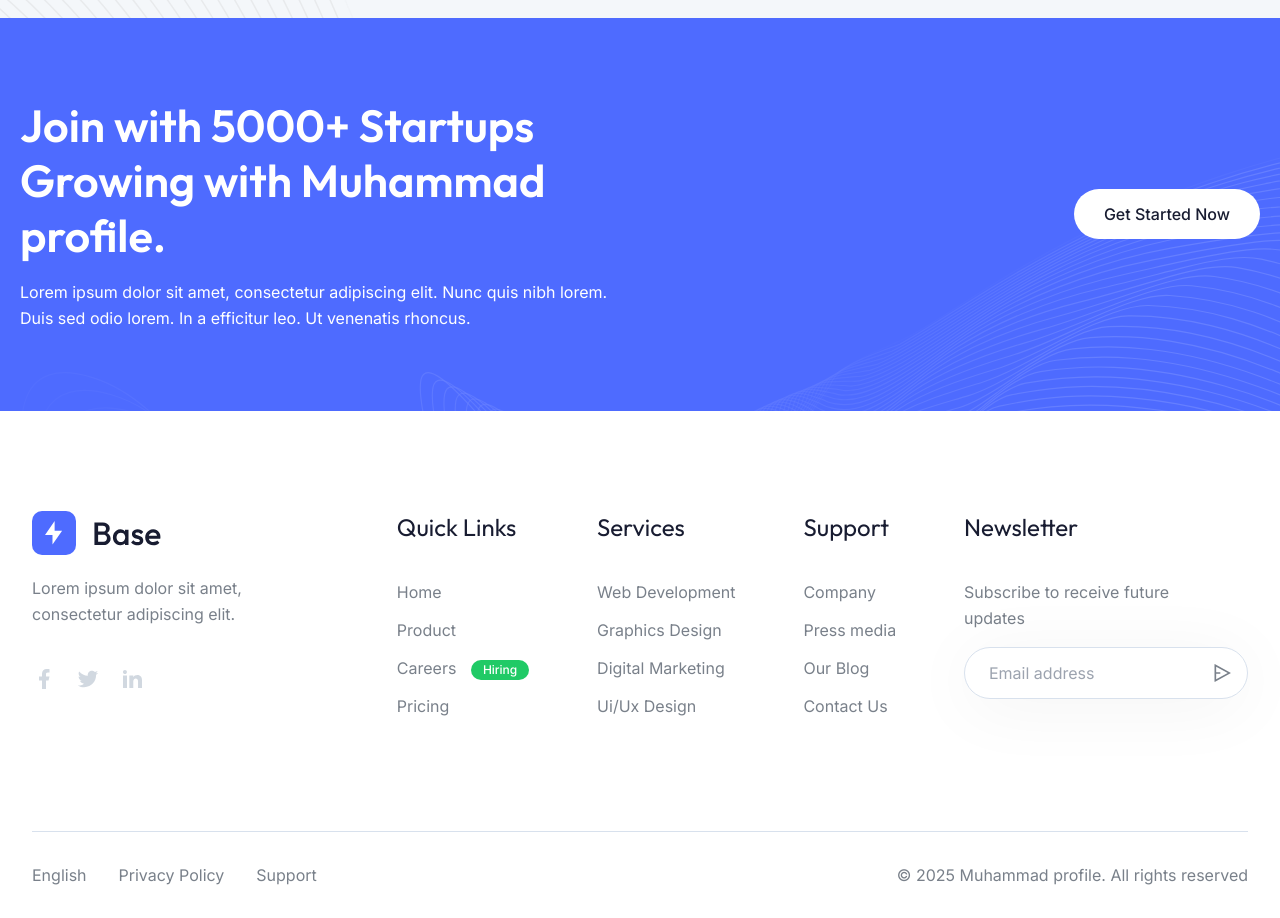
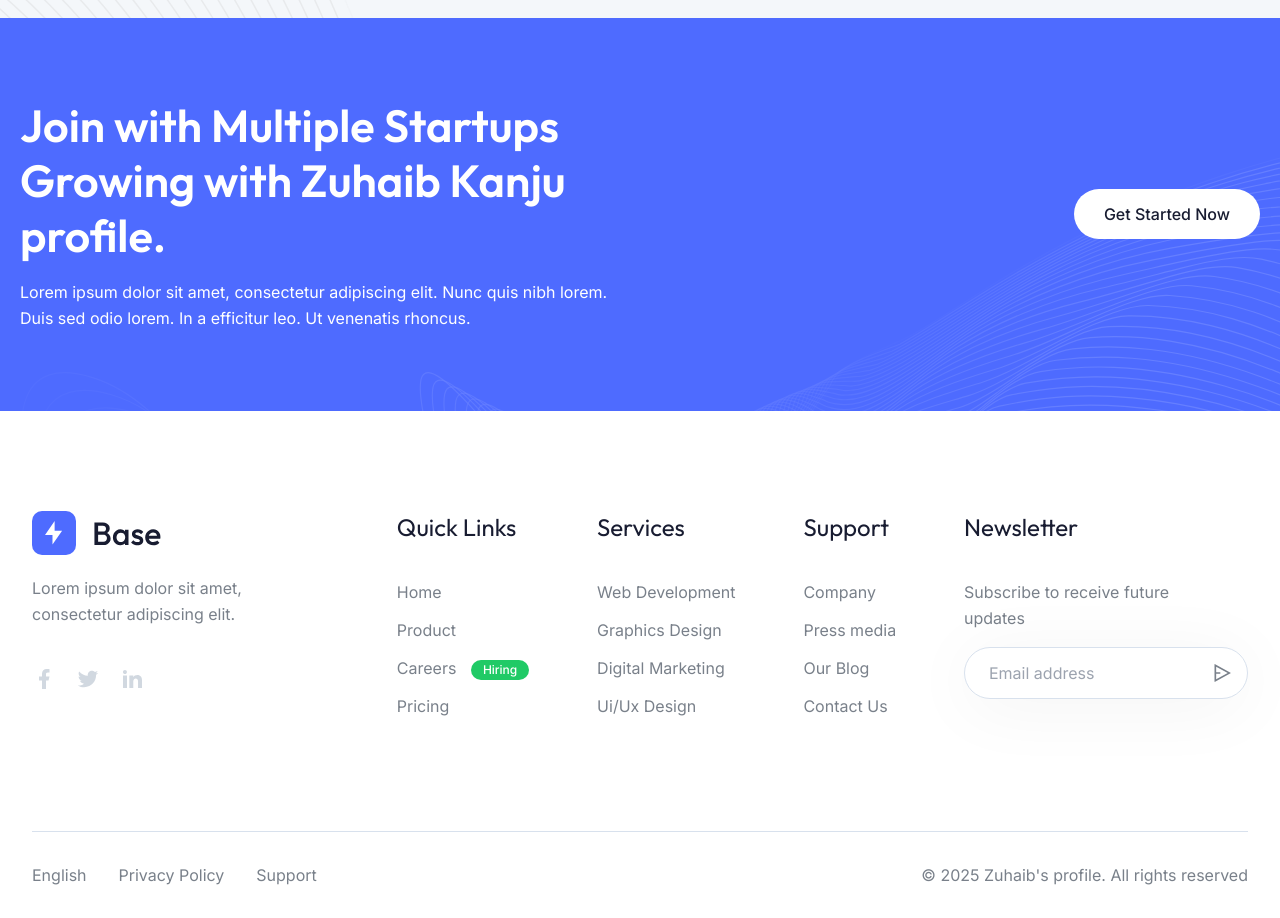
Before and after one commit to zuhaibkanju/zuhaibkanju.github.io, a plain HTML site: page index.html in a window 1280 px wide. Shown: the part 9096-10014 px from the top of the page. Drawn offline with Linux system fonts and the light colour scheme.

Commit message:
Update index.html

```diff
--- a/index.html
+++ b/index.html
@@ -1091,7 +1091,7 @@
         <div class="tc uf sn tn un gg">
           <div class="animate_left to/2">
             <h2 class="fk vj zp pr lk ac">
-              Join with 5000+ Startups Growing with Muhammad profile.
+              Join with Multiple Startups Growing with Zuhaib Kanju profile.
             </h2>
             <p class="lk">
               Lorem ipsum dolor sit amet, consectetur adipiscing elit. Nunc quis nibh lorem. Duis sed odio lorem. In a
@@ -1260,7 +1260,7 @@
         </div>
 
         <div class="animate_top">
-          <p>&copy; 2025 Muhammad profile. All rights reserved</p>
+          <p>&copy; 2025  Zuhaib's profile. All rights reserved</p>
         </div>
       </div>
       <!-- Footer Bottom -->
```
